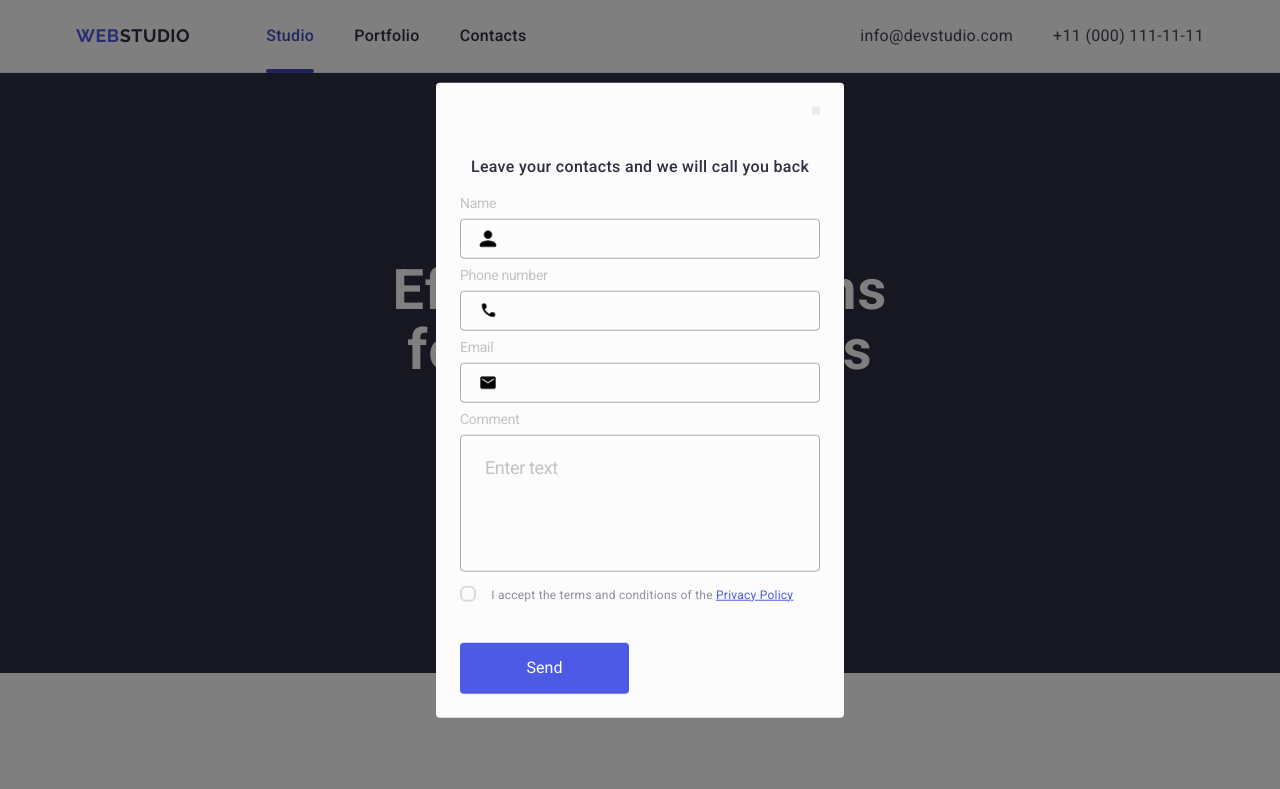
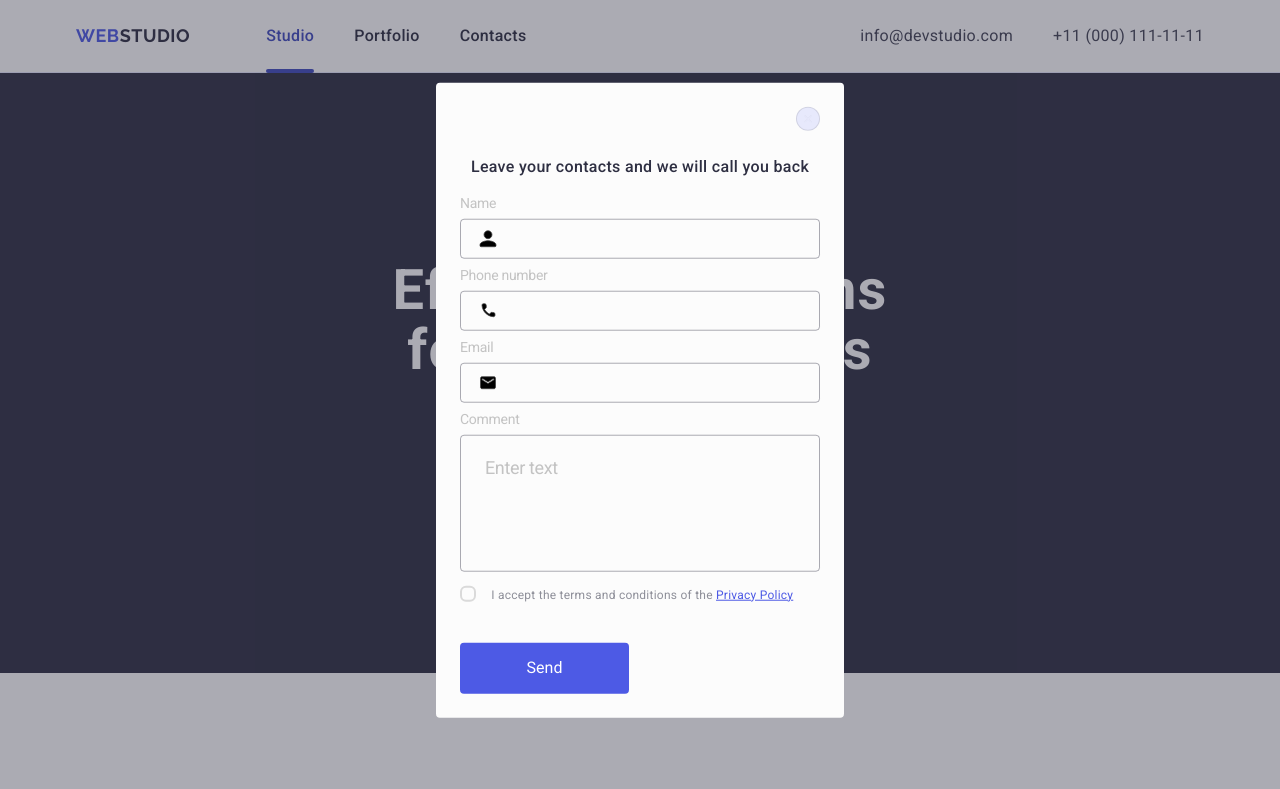
Before and after one commit to Oleg007git/goit-markup-hw-05, a plain HTML site: page index.html in a window 1280 px wide. Shown: the top 789 px of the page. Drawn offline with nearby package versions, Linux system fonts and the light colour scheme.

```diff
--- a/css/styles.css
+++ b/css/styles.css
@@ -599,6 +599,23 @@ a {
 
 
 
+
+
+
+
+
+
+
+
+
+
+
+
+
+
+
+
+
 */
 .backdrop {
   position: fixed;
@@ -611,7 +628,9 @@ a {
   opacity: 0;
   visibility: hidden;
   pointer-events: none;
-  transition: opacity 250ms linear, visibility 250ms linear;
+  transition: opacity 250ms cubic-bezier(0.4, 0, 0.2, 1),
+    visibility 250ms cubic-bezier(0.4, 0, 0.2, 1);
+  background-color: rgba(46, 47, 66, 0.4);
 }
 
 .backdrop.is-open {
@@ -629,26 +648,42 @@ a {
   border-radius: 4px;
   background: #fcfcfc;
   padding: 72px 24px 24px 24px;
+  box-shadow: зі значенням 0px 1px 1px rgba(0, 0, 0, 0.14),
+    0px 1px 3px rgba(0, 0, 0, 0.12), 0px 2px 1px rgba(0, 0, 0, 0.2);
+  transition: transform 250ms cubic-bezier(0.4, 0, 0.2, 1);
 }
 /* button */
 .modal-close-btn {
+  display: flex;
+  justify-content: center;
+  align-items: center;
   position: absolute;
   top: 24px;
   right: 24px;
+  width: 24px;
+  height: 24px;
+  border-radius: 50%;
   padding: 0;
-  /* background-color: transparent; */
+  background-color: #e7e9fc;
   border: none;
   line-height: 0;
   fill: #2e2f42;
-  transition: fill 250ms linear;
+  transition: background-color 250ms cubic-bezier(0.4, 0, 0.2, 1),
+    border 250ms cubic-bezier(0.4, 0, 0.2, 1);
   fill: #e7e9fc;
   stroke-width: 1px;
   stroke: rgba(0, 0, 0, 0.1);
+  border: 1px solid rgba(0, 0, 0, 0.1);
 }
 
 .modal-close-btn:hover,
 .modal-close-btn:focus {
-  fill: #4d5ae5;
+  background-color: #404bbf;
+  border: none;
+  fill: #ffffff;
+}
+.modal-close-btn-icon {
+  transition: fill 250ms cubic-bezier(0.4, 0, 0.2, 1);
 }
 /* /button */
 
```
Also changed, not shown: index.html (+12 -1 lines).
